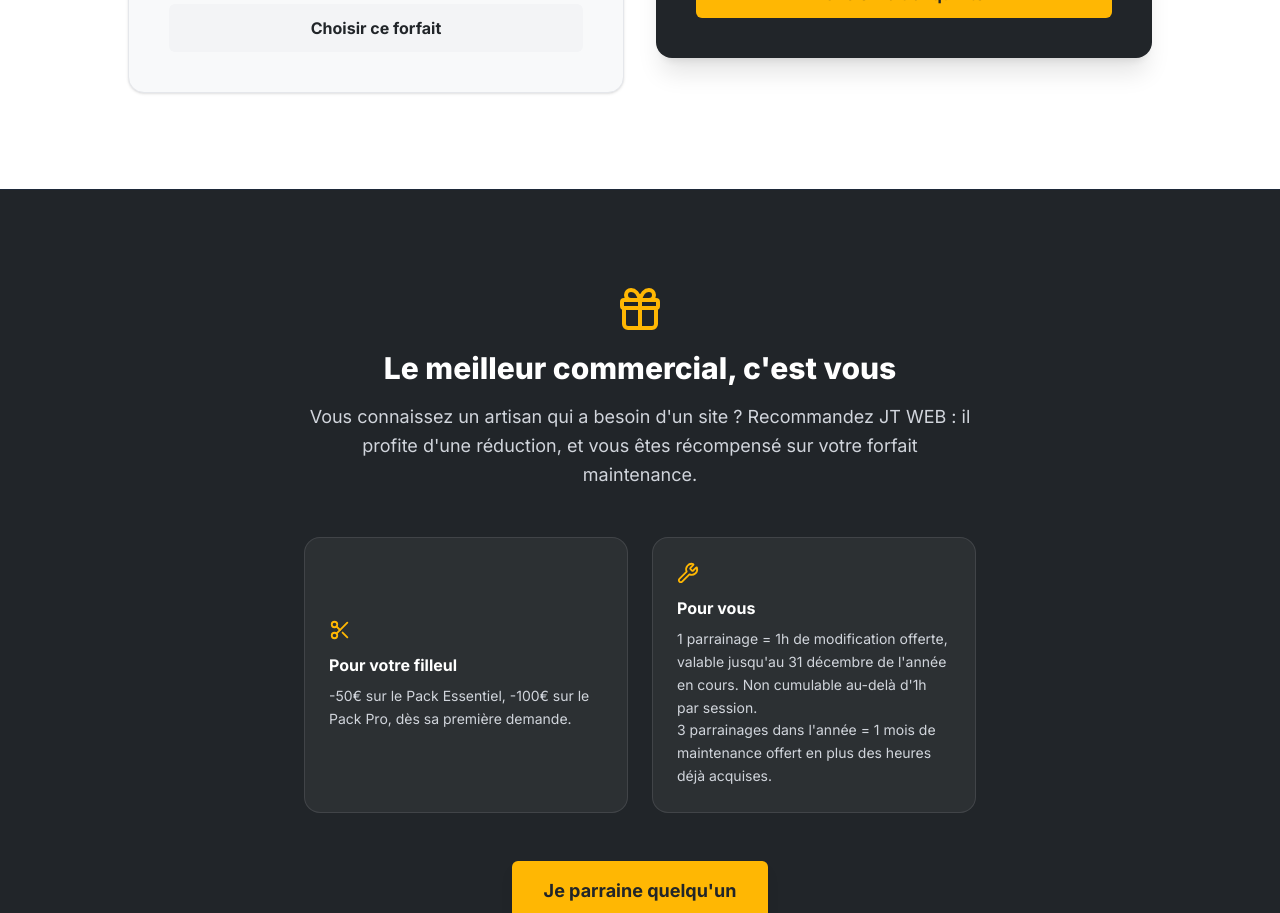
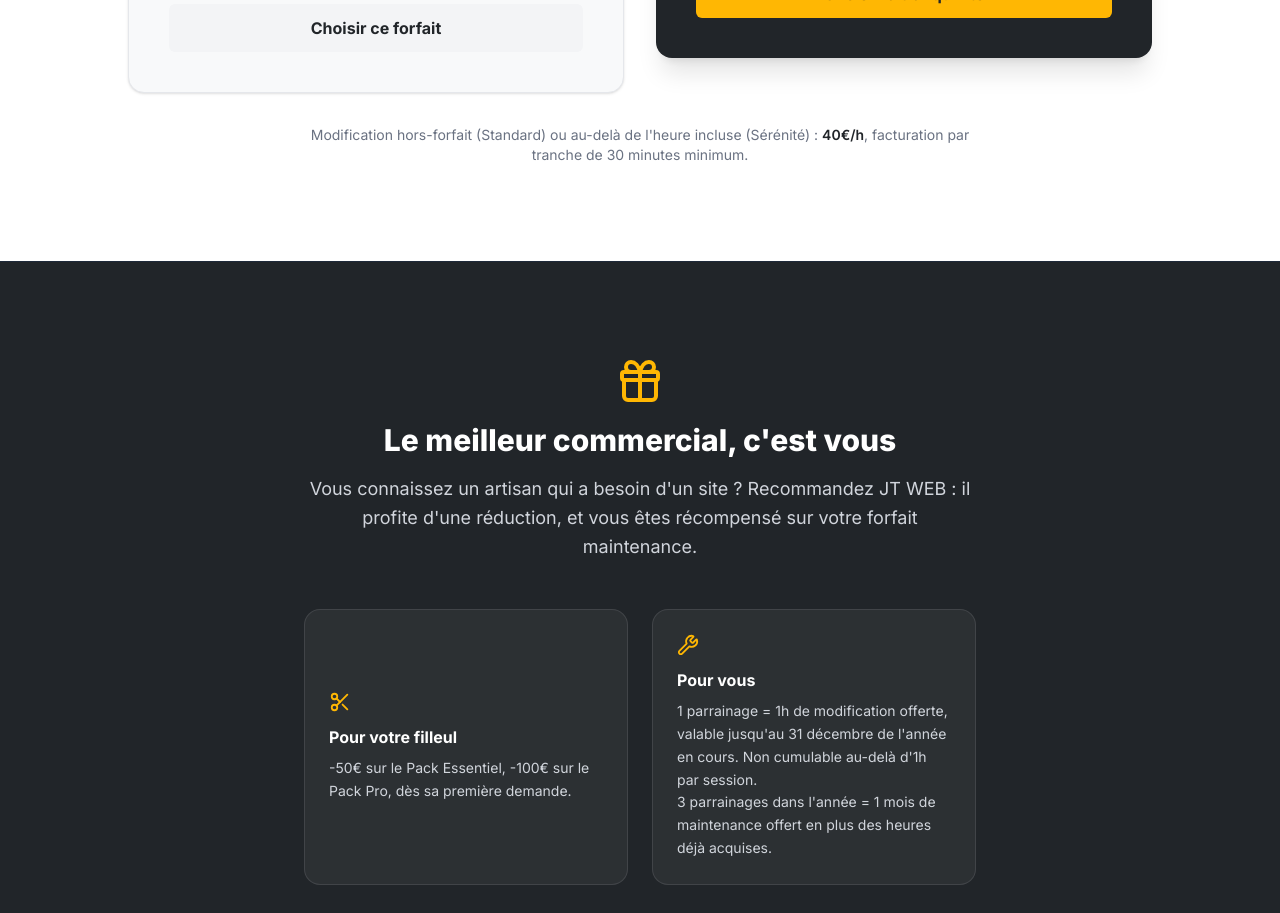
Before and after one commit to JTKaeanon/JTWEB-PRO, a React (Vite) app: page / in a window 1280 px wide. Shown: the part 2560-3473 px from the top of the page. Built offline with nearby package versions, Linux system fonts and the light colour scheme.

Commit message:
Maintenance

```diff
--- a/src/components/Maintenance.jsx
+++ b/src/components/Maintenance.jsx
@@ -96,6 +96,11 @@ export default function Maintenance() {
           </div>
 
         </div>
+
+        <p className="text-center text-sm text-gray-500 dark:text-gray-400 mt-8 max-w-2xl mx-auto">
+          Modification hors-forfait (Standard) ou au-delà de l'heure incluse (Sérénité) : <span className="font-semibold text-[#212529] dark:text-white">40€/h</span>, facturation par tranche de 30 minutes minimum.
+        </p>
+
       </div>
     </section>
   );
```
